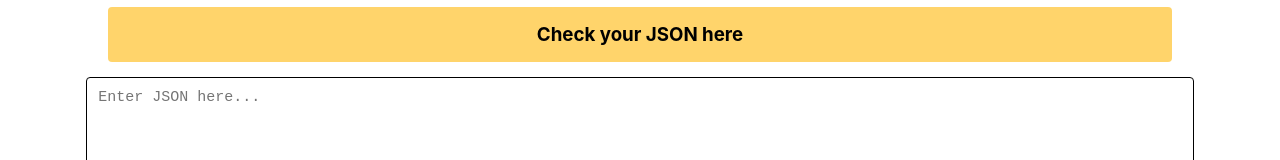
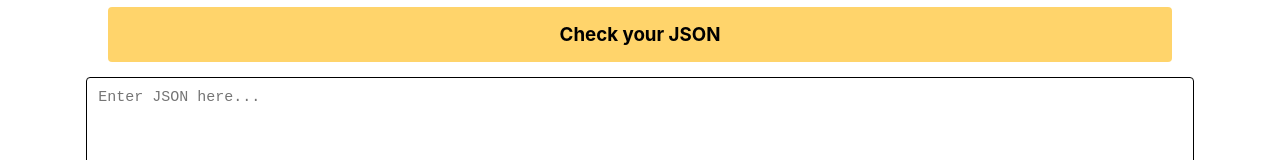
Before and after one commit to satya1105/validateJson, a React (Create React App) app: page / in a window 1280 px wide. Shown: the top 160 px of the page. Built offline with nearby package versions, Linux system fonts and the light colour scheme.

Commit message:
Update JsonTool.js

```diff
--- a/src/JsonTool.js
+++ b/src/JsonTool.js
@@ -107,7 +107,7 @@ function JsonTool() {
 
     return (
         <div className={`json-wrapper ${expanded ? 'expanded' : ''}`}>
-            <h3 className='json-heading'>Check your JSON here</h3>
+            <h3 className='json-heading'>Check your JSON</h3>
             <div className='textarea-container'>
                 <textarea
                     className='json-text-area'
```
